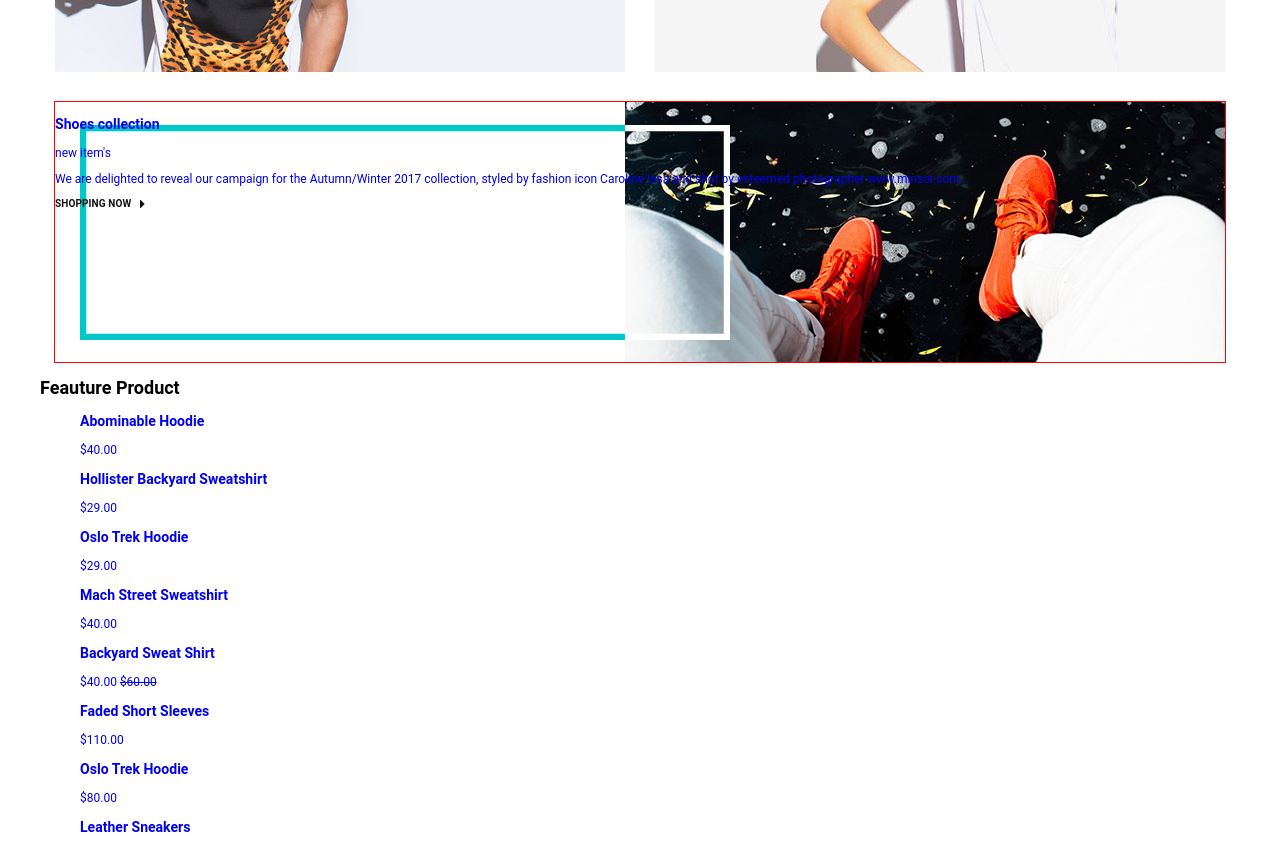
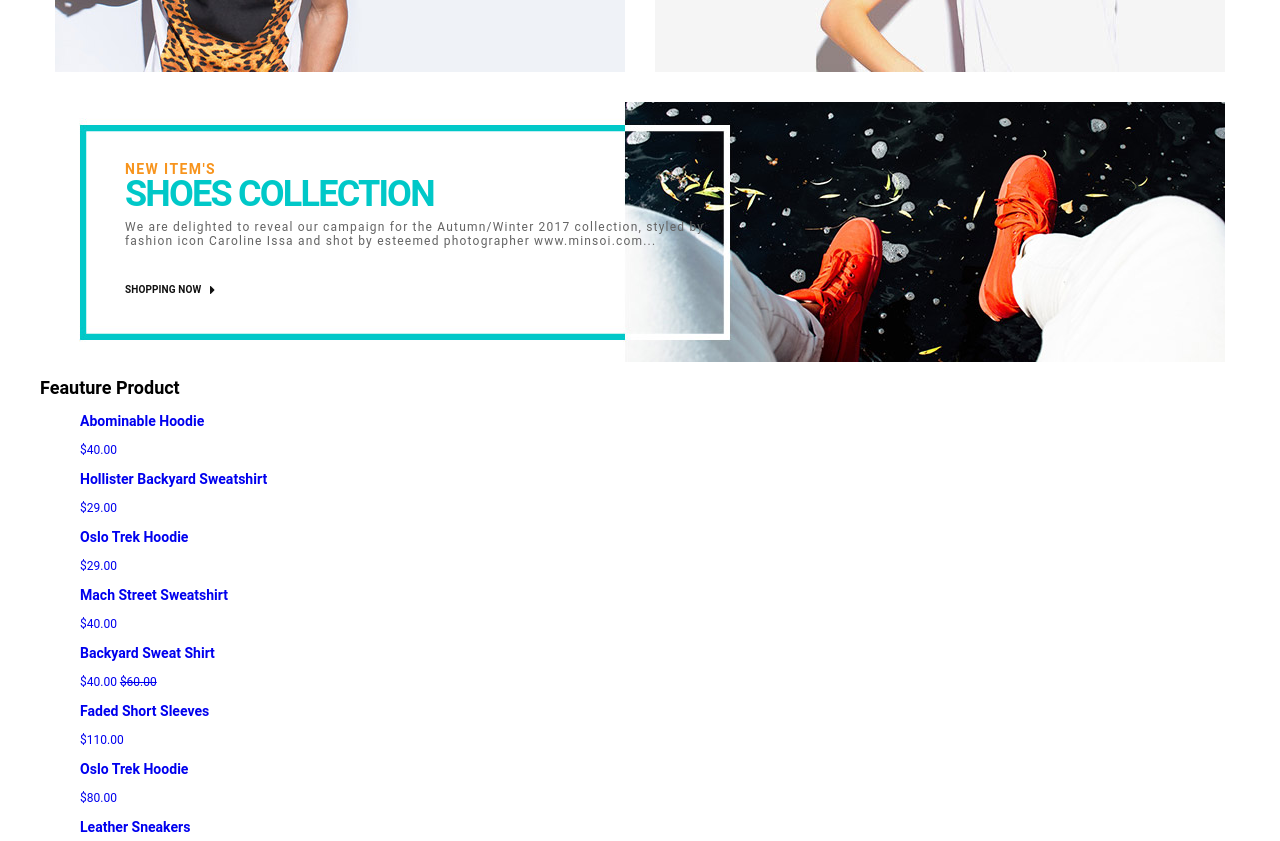
Before and after one commit to VVishnevskii/MstoreHomePage, a plain HTML site: page index.html in a window 1280 px wide. Shown: the part 1164-2005 px from the top of the page. Drawn offline with Linux system fonts and the light colour scheme.

Commit message:
Compiled a menu and block New Arrivals

```diff
--- a/index.html
+++ b/index.html
@@ -118,10 +118,10 @@
             </a>
           </div>
           <div class="shoes-collection">
-            <a href="#">
+            <a class="shoes-collection-link" href="#">
               <h3 class="shoes-collection-title">Shoes collection</h3>
               <p>new item's</p>
-              <p>We are delighted to reveal our campaign for the Autumn/Winter 2017 collection, styled by fashion icon Caroline Issa and shot by esteemed photographer www.minsoi.com...</p>
+              <p>We are delighted to reveal our campaign for the Autumn/Winter 2017 collection, styled by<br> fashion icon Caroline Issa and shot by esteemed photographer www.minsoi.com...</p>
               <p class="open-more">Shopping now</p>
             </a>
           </div>
--- a/style-homepage-mstore.css
+++ b/style-homepage-mstore.css
@@ -72,7 +72,7 @@ li {
 }
 
 .header-choice > select {
-  color: #d7d7d7;
+  color: #ffffff;
   cursor: pointer;
   font-size: 10px;
   background-color: rgba(0, 0, 0, 0);
@@ -81,6 +81,12 @@ li {
   -moz-appearance: none;
   appearance: none;
   margin-left: 5px;
+}
+
+#language-choice option,
+#currency-choice option {
+  background-color: #000000;
+  color: #ffffff;
 }
 
 .main-user-nav {
@@ -147,6 +153,7 @@ li {
   align-items: center;
   height: 65px;
 
+  border:
 }
 
 
@@ -166,7 +173,7 @@ li {
 
 .header-nav-list li a:hover,
 .header-nav-list li a:focus {
-  border-bottom: 6px solid #464646;
+  border-bottom: 4px solid #464646;
   color: black;
 }
 
@@ -272,7 +279,6 @@ li {
   margin: 0;
   padding: 0;
   margin-right: 30px;
-  font-family: "Roboto", "Arial", sans-serif;
   font-size: 10px;
   text-decoration: none;
   font-weight: 700;
@@ -436,13 +442,12 @@ li {
 }
 
 .shoes-collection {
+  position: relative;
   width: 1170px;
   height: 260px;
   background-image: url(img/ShoesCollectionBg.jpg);
   background-position: center;
   background-repeat: no-repeat;
-  /*  Для сеток*/
-  box-shadow: 0 0 0 1px red;
 }
 
 .new-arrivals-title {
@@ -522,3 +527,47 @@ li {
 .left {
   text-align: left;
 }
+
+.shoes-collection-link {
+  position: absolute;
+  top: 60px;
+  left: 70px;
+  display: flex;
+  flex-direction: column;
+}
+
+.shoes-collection-link p {
+  margin: 0;
+  padding: 0;
+}
+
+.shoes-collection-title {
+  margin: 0;
+  margin-bottom: 8px;
+  padding: 0;
+  font-weight: 700;
+  font-size: 36px;
+  text-transform: uppercase;
+  letter-spacing: -0.050em;
+  line-height: 36px;
+  color: #00c8c8;
+}
+
+.shoes-collection-link p:nth-of-type(1){
+  order: -1;
+  font-weight: 700;
+  font-size: 14px;
+  text-transform: uppercase;
+  letter-spacing: 0.1em;
+  line-height: 14px;
+  color: #f7941d;
+}
+
+.shoes-collection-link p:nth-of-type(2) {
+  margin-bottom: 36px;
+  font-weight: 400;
+  font-size: 12px;
+  letter-spacing: 0.1em;
+  line-height: auto;
+  color: #636363;
+}
```
